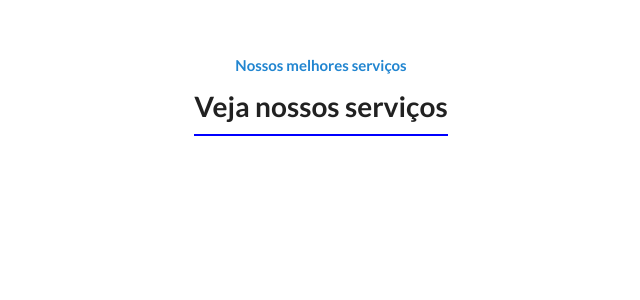
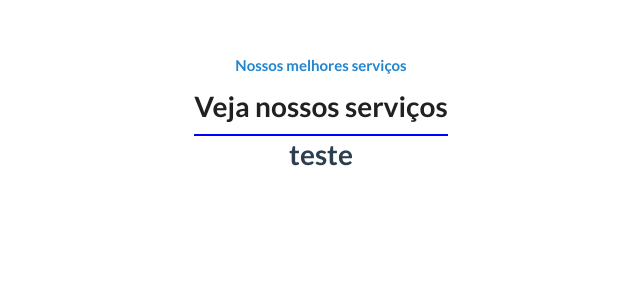
Before and after one commit to MatheusRyuki/ChinWu, a Vue app: page /About in a window 1280 px wide. Shown: the top 300 px of the page, without its empty margins (319-959 px from the left). Built offline with nearby package versions, Linux system fonts and the light colour scheme.

Commit message:
Componente de Cards dos serviços

```diff
--- /dev/null
+++ b/src/components/About/Cards.vue
@@ -0,0 +1,13 @@
+<template lang="html">
+  <div class="ui container">
+    <h1>teste</h1>
+  </div>
+</template>
+
+<script>
+export default {
+}
+</script>
+
+<style lang="css" scoped>
+</style>
--- a/src/views/About.vue
+++ b/src/views/About.vue
@@ -1,15 +1,18 @@
 <template>
   <div>
     <app-header></app-header>
+    <app-cards></app-cards>
   </div>
 </template>
 
 <script>
 import Header from '@/components/About/Header.vue';
+import Cards from '@/components/About/Cards.vue';
 
 export default {
   components: {
     appHeader: Header,
+    appCards: Cards,
   },
 };
 </script>
```
